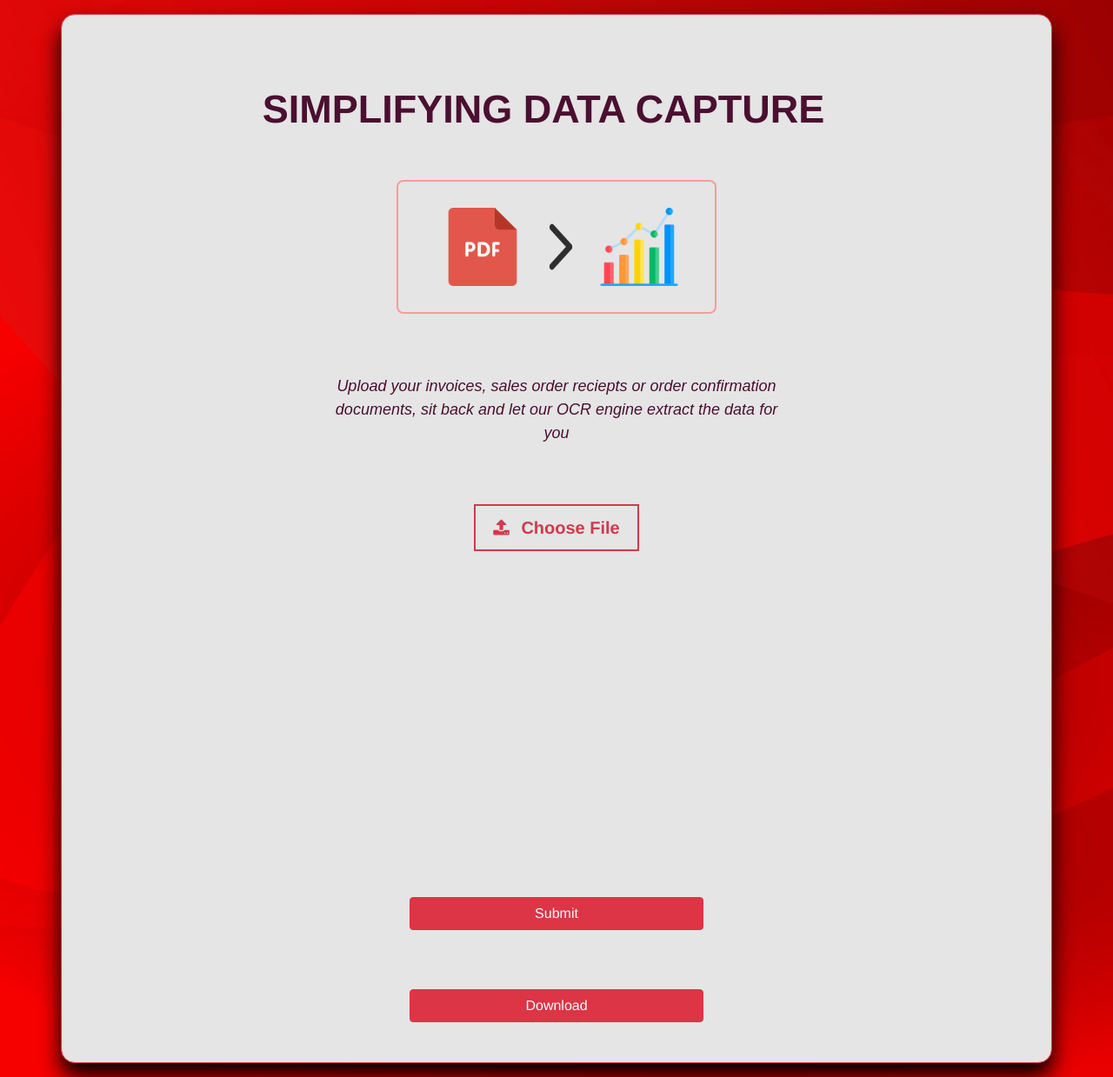
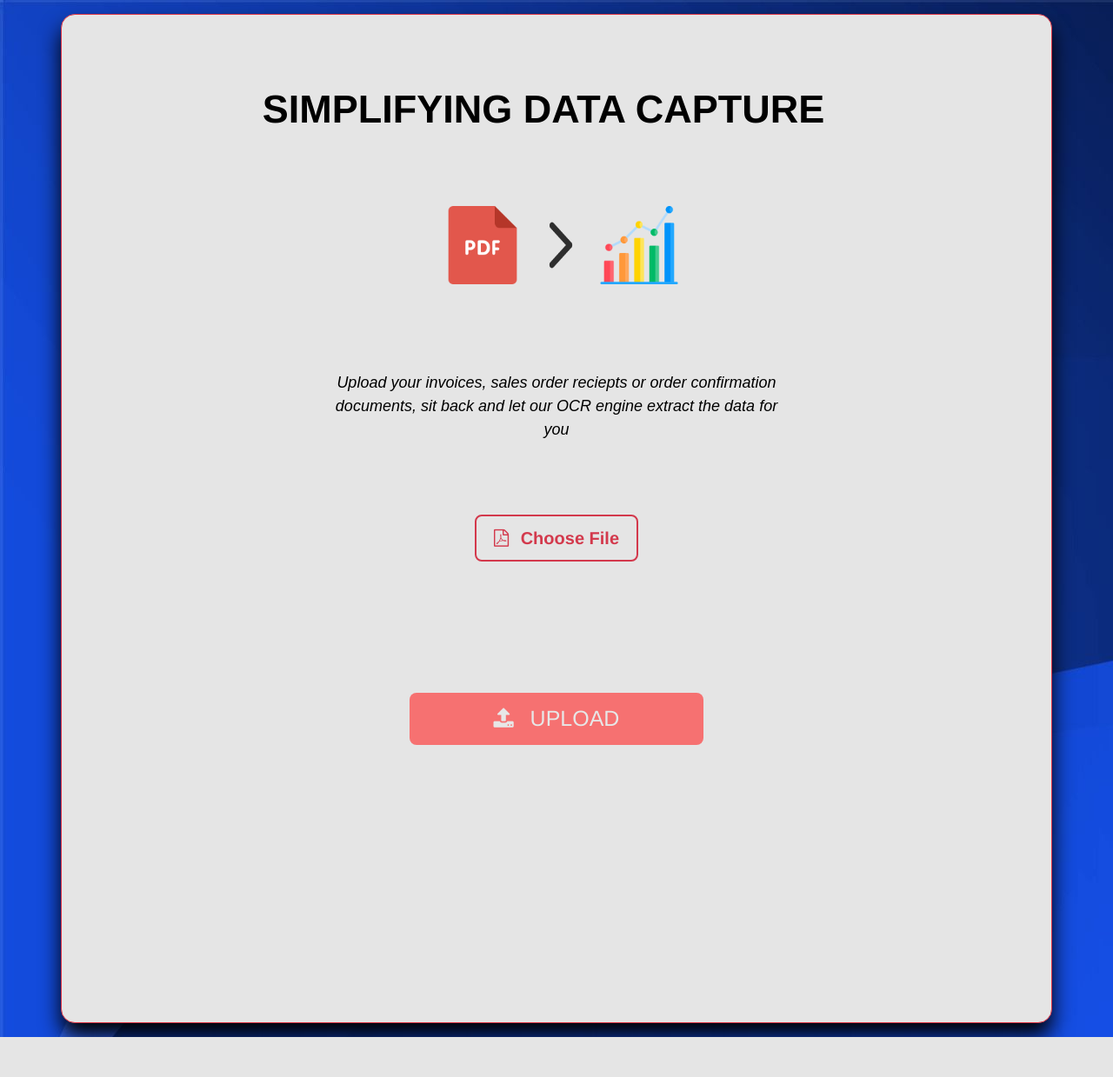
Before and after one commit to ctrl-gaurav/Dell-Hackathon-Backend, a FastAPI app: page / in a window 1280 px wide. Shown: the whole page at 87% size. After the commit the page ends 1193 px from the top, so only its background shows below. Run offline with FastAPI, Linux system fonts and the light colour scheme; a map, chart or similar area stays blank; some libraries are stand-ins or nearby versions.

Commit message:
Updated the frontend

```diff
--- a/static/css/demo.css
+++ b/static/css/demo.css
@@ -71,6 +71,7 @@ body {
 .inputfile-1 + label {
     color: #d3394c;
     border: 2px solid currentColor;
+    border-radius: 8px;
 }
 
 .inputfile-1:focus + label,
--- a/static/css/styles.css
+++ b/static/css/styles.css
@@ -1,13 +1,19 @@
 body {
-    background-image: url(../img/bg3.png);
-    background-size: cover;
+
+    background-image: url(../img/bluebg.jpg);
+    -ms-overflow-style: none;
+    scrollbar-width: none;
+}
+
+body::-webkit-scrollbar {
+    display: none;
 }
 
 .container {
     background-color: #e5e5e5;
     min-height: 800px;
     border-color: #ff0000;
-    animation: fadeIn 1.5s;
+    /*animation: fadeIn 1.5s;*/
     box-shadow: 0 15px 25px rgba(0, 0, 0, 1);
     border-radius: 16px;
 }
@@ -21,12 +27,48 @@ body {
     }
 }
 
+@keyframes fadeInUp {
+    from {
+        transform: translate3d(0,20px,0)
+    }
+
+    to {
+        transform: translate3d(0,0,0);
+        opacity: 1
+    }
+}
+
+@-webkit-keyframes fadeInUp {
+    from {
+        transform: translate3d(0,40px,0)
+    }
+
+    to {
+        transform: translate3d(0,0,0);
+        opacity: 1
+    }
+}
+
+.animated {
+    animation-duration: 1.3s;
+    animation-fill-mode: both;
+    -webkit-animation-duration: 1.3s;
+    -webkit-animation-fill-mode: both
+}
+
+.fadeInUp {
+    opacity: 0;
+    animation-name: fadeInUp;
+    -webkit-animation-name: fadeInUp;
+}
+
 button {
     margin: 30px;
 }
 
 .heading {
     margin-top: 50px;
+    color: black;
 }
 
 
@@ -37,38 +79,72 @@ button {
 
 .logo {
     max-width: 100%;
-    border: 2px #ff9999;
-    border-style: double;
+    /*border: 2px #ff9999;*/
+    /*border-style: double;*/
     padding: 30px;
-    border-radius: 8px;
+    /*border-radius: 8px;*/
 }
 
 .description {
     font-size: 18px;
     text-align: center;
     margin-top: 10px;
-    /*font: montserrat;*/
     font-style: italic;
     font-family: sans-serif;
 }
 
 
-.button {
-    border: 1px solid #ff0000;
+::-webkit-scrollbar {
+  width: 10px;
+}
+
+::-webkit-scrollbar-track {
+  background: #f1f1f1;
+  box-shadow: inset 0 0 5px grey;
+  border-radius: 20px;
+}
+
+::-webkit-scrollbar-thumb {
+  background: #ff6666;
+  border-radius: 20px;
+}
+
+::-webkit-scrollbar-thumb:hover {
+  background: #ff3333;
+}
+
+.fa-input {
+  font-family: FontAwesome, 'Helvetica Neue', Helvetica, Arial, sans-serif;
+  font-style: normal;
+
+}
+
+
+input[type=submit] {
+    /*border: 1px solid #ff0000;*/
     border-radius: 8px;
     background-color: #ff3333;
-    padding: 16px 60px 16px 20px;
-    color: white;
-    font-weight: bold;
+    padding: 10px 0px;
+    color: #e8e8e8;
+    /*font-weight: bold;*/
     font-size: 25px;
 }
+input[type=submit]::before {
+    font-family: "Font Awesome 5 Brands"; content: "\f099";
+  }
 
-.button:hover {
+
+input[type=submit]:hover {
     opacity: 1;
     background-color: #ff0000;
     transition: 0.5s;
+    color: #ffffff;
 }
 
 .hide {
     visibility: hidden;
 }
+
+.download {
+    margin-bottom: 40px;
+}
--- a/templates/index.html
+++ b/templates/index.html
@@ -12,7 +12,7 @@
     <link rel="stylesheet" href="/static/node_modules/font-awesome/css/font-awesome.min.css" />
     <link rel="stylesheet" href="/static/node_modules/bootstrap-social/bootstrap-social.css" />
     <link rel="stylesheet" href="/static/css/styles.css" />
-    <link rel="stylesheet" href="/static/css/demo.css"/>
+    <link rel="stylesheet" href="/static/css/demo.css" />
 
     <script src="https://code.jquery.com/jquery-3.1.1.min.js"
         integrity="sha256-hVVnYaiADRTO2PzUGmuLJr8BLUSjGIZsDYGmIJLv2b8=" crossorigin="anonymous"></script>
@@ -88,9 +88,12 @@
         <div class="d-flex justify-content-center row row-content align-items-center">
             <div class="d-flex justify-content-center col-12 col-sm-4 align-self-center logo">
 
-                    <img src="/static/img/pdf1.png" class="img-fluid" height="90px" width="90px" style="margin-left: 10px;" alt="PDF Automation" />
-                    <img src="/static/img/right-arrow2.png" class="img-fluid" height="70px" width="70px" style="margin-left: 10px; opacity: 0.8;" alt="PDF Automation" />
-                    <img src="/static/img/analysis icon.png" class="img-fluid" height="90px" width="90px" style="margin-left: 10px;" alt="PDF Automation" />
+                <img src="/static/img/pdf1.png" class="img-fluid" height="90px" width="90px" style="margin-left: 10px;"
+                    alt="PDF Automation" />
+                <img src="/static/img/right-arrow2.png" class="img-fluid" height="70px" width="70px"
+                    style="margin-left: 10px; opacity: 0.8;" alt="PDF Automation" />
+                <img src="/static/img/analysis icon.png" class="img-fluid" height="90px" width="90px"
+                    style="margin-left: 10px;" alt="PDF Automation" />
 
             </div>
         </div>
@@ -100,7 +103,8 @@
         <div class="d-flex row row-content justify-content-center align-items-center">
             <div class="col-12 col-sm-6">
                 <div class="description">
-                        Upload your invoices, sales order reciepts or order confirmation documents, sit back and let our OCR engine extract the data for you
+                    <p style="color: black;">Upload your invoices, sales order reciepts or order confirmation documents,
+                        sit back and let our OCR engine extract the data for you</p>
                 </div>
             </div>
         </div>
@@ -110,35 +114,55 @@
         <div class="d-flex row row-content align-items-center mt-2">
             <div class="col-12 col-sm-8 content">
                 <form action="/upload" method="POST" enctype="multipart/form-data">
-                          <input type="file" name="file-2[]" id="file-2" class="form-control inputfile inputfile-1" data-multiple-caption="{count} files selected" multiple accept="application/pdf" onchange="PreviewImage()" required>
-                          <label for="file-2"><i class="fa fa-upload mr-2" aria-hidden="true"></i>  <span>Choose File</span></label>
+                    <input type="file" name="file-2[]" id="file-2" class="form-control inputfile inputfile-1"
+                        data-multiple-caption="{count} files selected" multiple accept="application/pdf"
+                        onchange="PreviewImage()" required>
+                        <label for="file-2"><i class="fa fa-file-pdf mr-2 fa-input" aria-hidden="true">&#xf1c1</i>  <span>Choose File</span></label>
                     <div class="invalid-feedback">
                         Please choose a file first!
                     </div>
                 </form>
-                      <div class="mt-3" style="clear: both; border: none;">
+                <!-- <div class="mt-3" style="clear: both; border: none;">
                     <iframe id="viewer" frameborder="0" scrolling="no" width="200" height="300"></iframe>
+                </div> -->
+            </div>
+        </div>
+
+        <!-- PDF PREVIEW BOX -->
+
+        <div
+            class="d-flex row row-content align-items-center justify-content-center animated animatedFadeInUp fadeInUp">
+            <div class=" col-sm-6 mb-3" id="prev">
+                <div class="" id="previewBox" style="width: 30em; overflow-x: auto; white-space: nowrap;">
                 </div>
             </div>
         </div>
 
         <!-- JS FOR PREVIEW AND CHOOSE FILE RENAMING-->
 
-        <script>
-        (function(e,t,n){var r=e.querySelectorAll("html")[0];r.className=r.className.replace(/(^|\s)no-js(\s|$)/,"$1js$2")})(document,window,0);
-        </script>
-
         <script type="text/javascript">
             function PreviewImage() {
-                pdffile=document.getElementById("file-2").files[0];
-                pdffile_url=URL.createObjectURL(pdffile);
-                $('#viewer').attr('src',pdffile_url);
+                var n = document.getElementById("file-2").files.length;
+                if (n == 1) document.getElementById("prev").className = document.getElementById("prev").className.replace('col-sm-6', 'col-sm-3');
+                if (n == 2) document.getElementById("prev").className = document.getElementById("prev").className.replace('col-sm-6', 'col-sm-5');
+                while (n >= 0) {
+                    pdffile = document.getElementById("file-2").files[n - 1];
+                    var embed = document.createElement('embed');
+                    embed.setAttribute('width', '200');
+                    embed.setAttribute('height', '300');
+                    embed.setAttribute('style', 'border: none; margin: 10px 15px 0px 0px;');
+                    pdffile_url = URL.createObjectURL(pdffile);
+                    embed.src = pdffile_url;
+                    document.getElementById('previewBox').appendChild(embed);
+                    n--;
+                }
+
             }
         </script>
 
         <!-- UPLOAD BUTTON -->
 
-            <div class="row row-content align-items-center justify-content-center">
+        <div class="row row-content align-items-center justify-content-center animated animatedFadeInUp fadeInUp">
             <!-- <button class="btn btn-danger button" type="submit" id="btn1" disabled> -->
             <!-- <button class="col-12 col-sm-4 btn btn-danger button" type="submit" formaction="/upload" id="btn1" disabled>
 
@@ -148,20 +172,45 @@
 
             </button> -->
             <div class="col-12 col-sm-4">
-                    <input type="submit" value="Submit" class="btn btn-primary btn-danger btn-block text-center"
-                                        onclick="performOCR()">
+                <!-- <div class="inputwrapper"> -->
+                <!-- <i class="fa fa-paper-plane mr-1 upload-icon" aria-hidden="true"></i> -->
+                <!-- <i class="fa fa-file-pdf mr-2 fa-input" aria-hidden="true">&#xf1c1</i>  <span></span> -->
+
+                <input type="submit" value="&#xf093;   UPLOAD" id="submit" class="btn btn-block text-center fa-input"
+                    onclick="performOCR()" disabled>
+                <!-- </div> -->
+
             </div>
 
 
         </div>
 
-            <div class="row row-content align-items-center justify-content-center">
+        <div class="row row-content align-items-center justify-content-center progressblock">
+
+            <!-- <div > -->
+
+            <div class="col-12 col-sm-4 progress hide" style="height: 2px;" id="progress">
+                <div id="progressBar" class="progress-bar bg-danger" role="progressbar" aria-valuenow="0"
+                    aria-valuemin="0" aria-valuemax="100" style="width: 0%;">
+
+                </div>
+
+            </div>
+            <div class="progressmeter hide" style="color: black; font-size: 15px; margin-top: 5px; text-align: center;">
+                0%</div>
+
+            <!-- </div> -->
+        </div>
+
+        <div
+            class="row row-content align-items-center justify-content-center download hide animated animatedFadeInUp fadeInUp">
 
             <div class="col-12 col-sm-4">
 
                 <form action="/download" method="get" enctype="multipart/form-data" class="m-auto">
                     <div class="d-grid gap-2">
-                                    <input type="submit" value="Download" class="btn btn-primary btn-danger btn-block text-center mt-2">
+                        <input type="submit" value="&#xf019;   DOWNLOAD" id="download"
+                            class="btn btn-primary btn-danger btn-block text-center mt-2 mb-3 fa-input" disabled>
                     </div>
                 </form>
             </div>
@@ -173,11 +222,11 @@
 
         //to keep upload button disabled till file has been chosen
         $(document).ready(
-        function(){
+            function () {
                 $('input:file').change(
-                function(){
+                    function () {
                         if ($(this).val()) {
-                        $(".button").attr("disabled", false);
+                            $("input:submit").attr("disabled", false);
                         }
                     }
                 );
@@ -185,12 +234,10 @@
 
         //to hide the loading icon till upload has been clicked and to disable the upload button after that
         $(document).ready(function () {
-            $(".button").on("click", function () {
-                $(".result").text("");
-                $(".loading-icon").removeClass("hide");
-                $(".button").attr("disabled", true);
-                $(".btn-txt").text("Uploading ...");
-                $(".upload-icon").addClass("hide");
+            $("#submit").on("click", function () {
+                $("#progress").removeClass("hide");
+                $(".progressmeter").removeClass("hide");
+                $("input:submit").attr("disabled", true);
             });
         });
 
@@ -213,6 +260,36 @@
 
 
             $.ajax({
+
+                xhr: function () {
+                    var xhr = new window.XMLHttpRequest();
+
+                    xhr.upload.addEventListener('progress', function (e) {
+
+                        if (e.lengthComputable) {
+
+                            console.log('Bytes Loaded: ' + e.loaded);
+                            console.log('Total Size: ' + e.total);
+                            console.log('Percentage Uploaded: ' + (e.loaded / e.total))
+
+                            var percent = Math.round((e.loaded / e.total) * 100);
+
+                            $('#progressBar').attr('aria-valuenow', percent).css('width', percent + '%');
+                            $('.progressmeter').text(percent + '%');
+                            if (percent == 100) {
+                                $('.progressblock').replaceWith($('.download'));
+                                $(".download").removeClass("hide");
+                                $("#download").attr('disabled', false);
+                            }
+
+                        }
+
+                    });
+
+                    return xhr;
+                },
+
+
                 type: 'POST',
                 url: endpoint,
                 data: formData,
@@ -232,6 +309,8 @@
         }
     </script>
 
+    <script type="text/javascript"></script>
+    <script src="/static/js/custom-file-input.js"></script>
 
 
 
```
Also changed, not shown: static/img/bluebg.jpg (added). Lines whose indentation alone changed are shown as unchanged.
